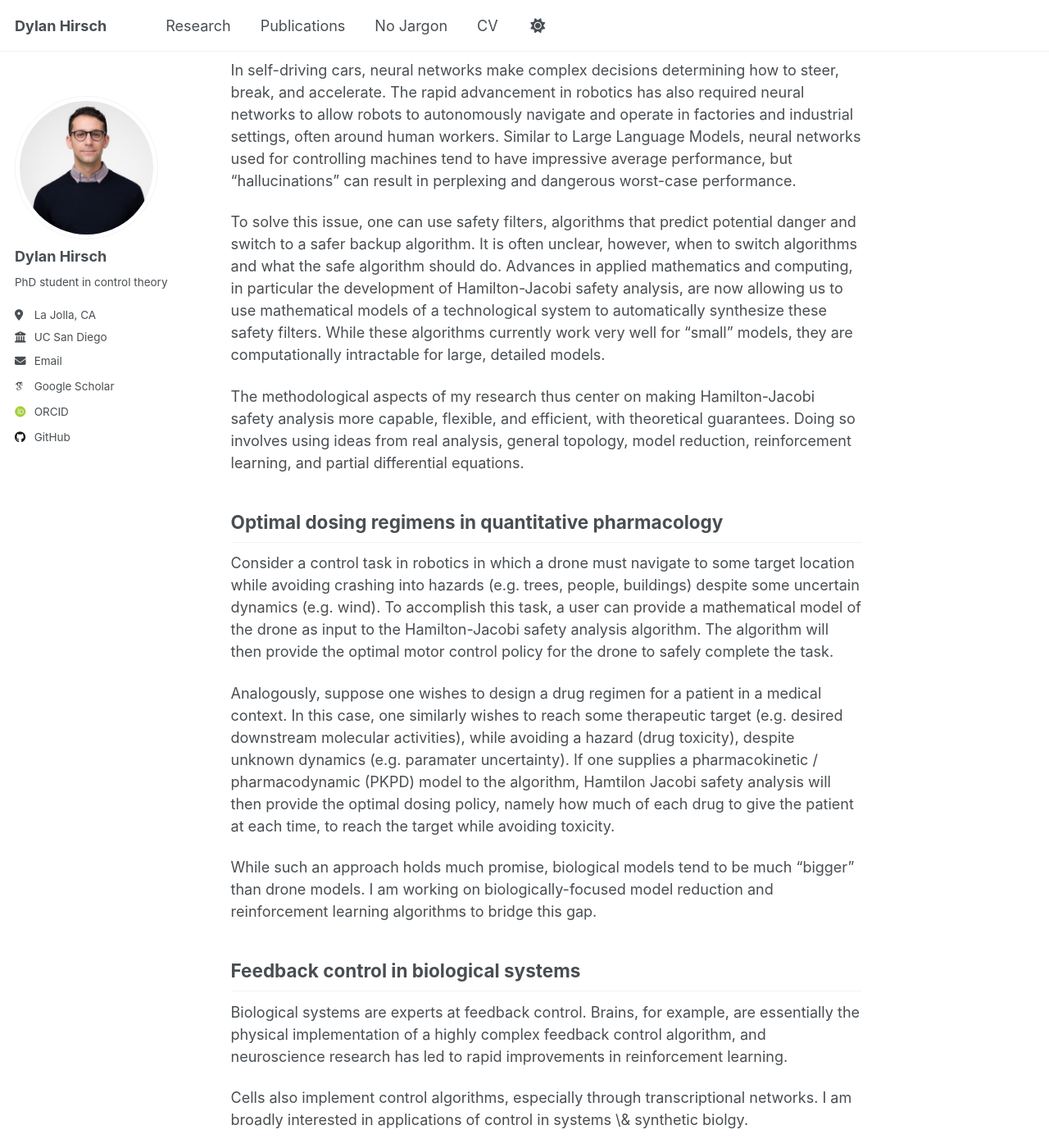
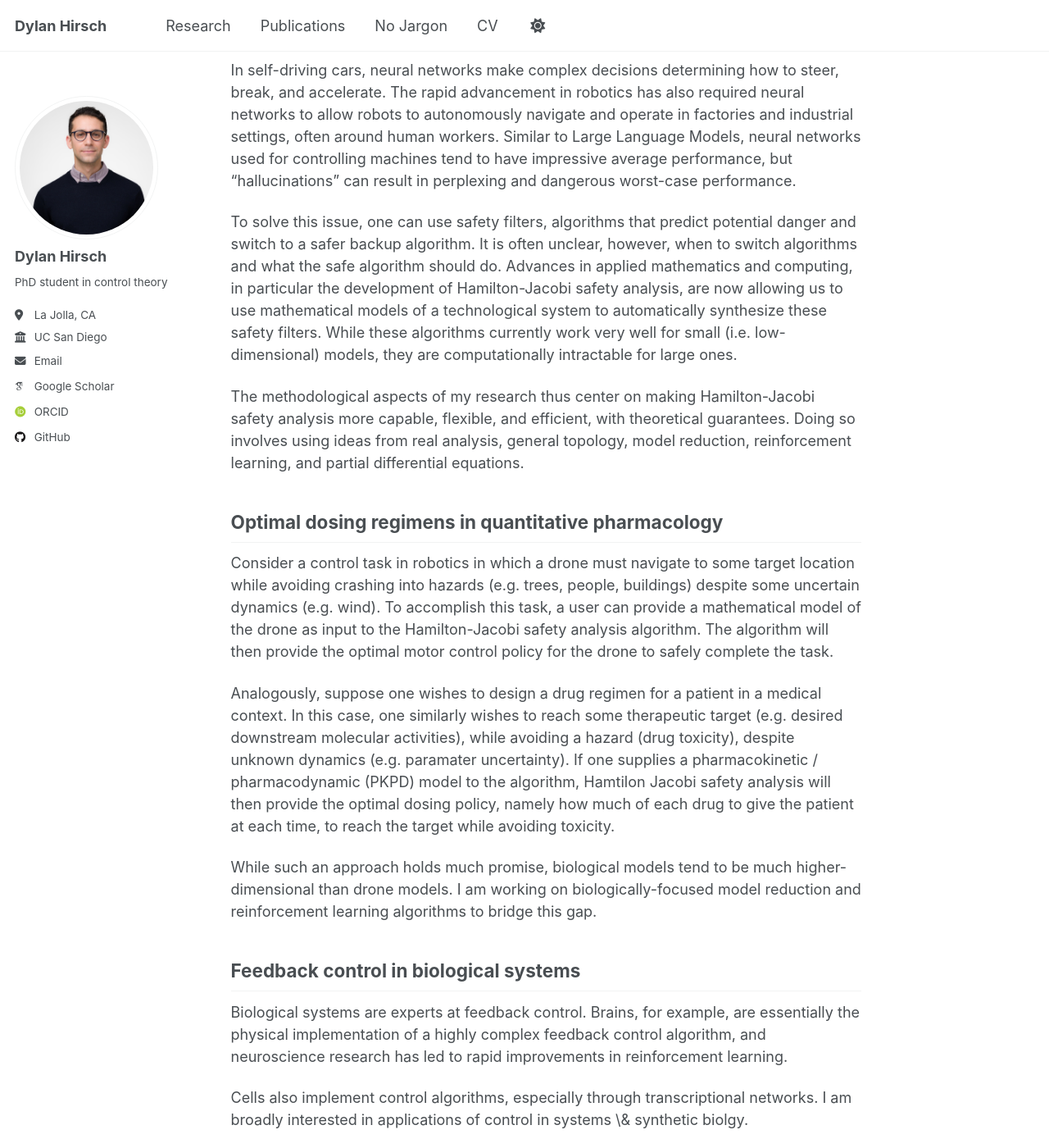
Before and after one commit to dylan-hirsch/dylan-hirsch.github.io, a Jekyll site: the page built from _research/research.md, in a window 1280 px wide and 1400 px high, scrolled down 327 px. Shown: the whole window at 82% size. Built offline with Jekyll 4.4.1, drawn with Linux system fonts in a browser that asks for light colours; some web fonts are replaced; a script that is not in the unit is left out.

Commit message:
Update research.md

```diff
--- a/_research/research.md
+++ b/_research/research.md
@@ -10,7 +10,7 @@ My research uses methods from applied mathematics and computer science to develo
 ## Hamilton-Jacobi safety analysis for designing safety filters
 In self-driving cars, neural networks make complex decisions determining how to steer, break, and accelerate. The rapid advancement in robotics has also required neural networks to allow robots to autonomously navigate and operate in factories and industrial settings, often around human workers. Similar to Large Language Models, neural networks used for controlling machines tend to have impressive average performance, but “hallucinations” can result in perplexing and dangerous worst-case performance.
 
-To solve this issue, one can use safety filters, algorithms that predict potential danger and switch to a safer backup algorithm. It is often unclear, however, when to switch algorithms and what the safe algorithm should do. Advances in applied mathematics and computing, in particular the development of Hamilton-Jacobi safety analysis, are now allowing us to use mathematical models of a technological system to automatically synthesize these safety filters. While these algorithms currently work very well for “small” models, they are computationally intractable for large, detailed models.
+To solve this issue, one can use safety filters, algorithms that predict potential danger and switch to a safer backup algorithm. It is often unclear, however, when to switch algorithms and what the safe algorithm should do. Advances in applied mathematics and computing, in particular the development of Hamilton-Jacobi safety analysis, are now allowing us to use mathematical models of a technological system to automatically synthesize these safety filters. While these algorithms currently work very well for small (i.e. low-dimensional) models, they are computationally intractable for large ones.
 
 The methodological aspects of my research thus center on making Hamilton-Jacobi safety analysis more capable, flexible, and efficient, with theoretical guarantees.
 Doing so involves using ideas from real analysis, general topology, model reduction, reinforcement learning, and partial differential equations.
@@ -24,7 +24,7 @@ Analogously, suppose one wishes to design a drug regimen for a patient in a medi
 In this case, one similarly wishes to reach some therapeutic target (e.g. desired downstream molecular activities), while avoiding a hazard (drug toxicity), despite unknown dynamics (e.g. paramater uncertainty).
 If one supplies a pharmacokinetic / pharmacodynamic (PKPD) model to the algorithm, Hamtilon Jacobi safety analysis will then provide the optimal dosing policy, namely how much of each drug to give the patient at each time, to reach the target while avoiding toxicity.
 
-While such an approach holds much promise, biological models tend to be much "bigger" than drone models.
+While such an approach holds much promise, biological models tend to be much higher-dimensional than drone models.
 I am working on biologically-focused model reduction and reinforcement learning algorithms to bridge this gap.
 
 ## Feedback control in biological systems
```
